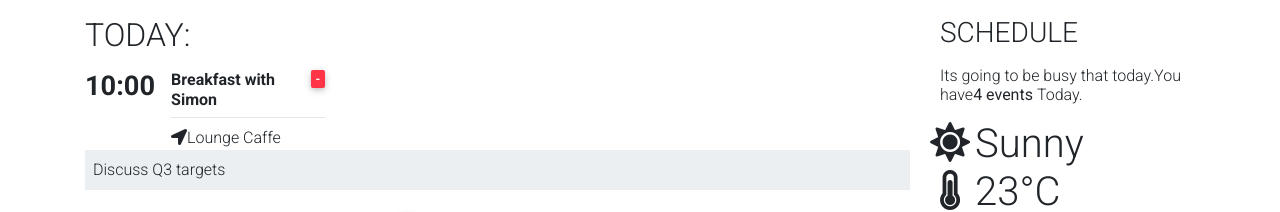
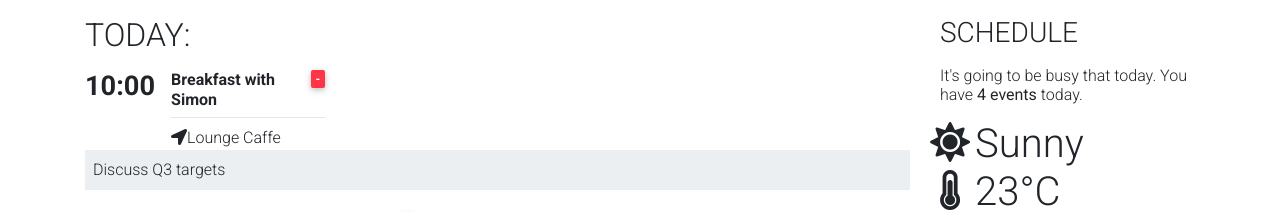
Before and after one commit to ItsJuniorDias/ScheduleApp, a React (Create React App) app: page / in a window 1280 px wide. Shown: the top 212 px of the page. Built offline with nearby package versions, Linux system fonts and the light colour scheme.

Commit message:
update files

```diff
--- a/src/index.js
+++ b/src/index.js
@@ -44,8 +44,8 @@ class App extends Component {
       <React.Fragment>
         <MDBContainer>
           <MDBRow>
-				<MDBCol  md="9" className="mb-r">
-					<h2 className="text-uppercase my-3"> Today: </h2>
+            <MDBCol md="9" className="mb-r">
+              <h2 className="text-uppercase my-3">Today:</h2>
               <div id="schedule-items">
                 {this.state.events.map(event => (
                   <Event
@@ -67,24 +67,23 @@ class App extends Component {
               </MDBRow>
             </MDBCol>
             <MDBCol md="3">
-          <h3 className="text-uppercase my-3"> Schedule </h3>
+              <h3 className="text-uppercase my-3">Schedule</h3>
               <h6 className="my-3">
-						Its going to be busy that today.You have{""}
-						<b>{this.state.events.length} events </b>
-             Today.
+                It's going to be busy that today. You have{" "}
+                <b>{this.state.events.length} events </b> today.
               </h6>
               <h1 className="my-3">
                 <MDBRow>
                     <MDBCol xs="3" className="text-center">
-									<MDBIcon icon="sun" fixed/>
+                      <MDBIcon icon="sun" fixed />
                     </MDBCol>
-							<MDBCol xs="9"> Sunny </MDBCol>
+                    <MDBCol xs="9">Sunny</MDBCol>
                   </MDBRow>
                   <MDBRow>
                     <MDBCol xs="3" className="text-center">
-								<MDBIcon icon="thermometer-three-quarters" fixed/>
+                    <MDBIcon icon="thermometer-three-quarters" fixed />
                     </MDBCol>
-							 <MDBCol xs="9"> 23°C </MDBCol>
+                    <MDBCol xs="9">23°C</MDBCol>
                   </MDBRow>
               </h1>
               <p>
```
Lines whose indentation alone changed are shown as unchanged.
